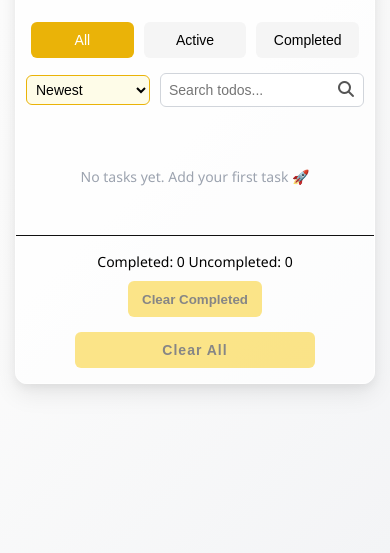
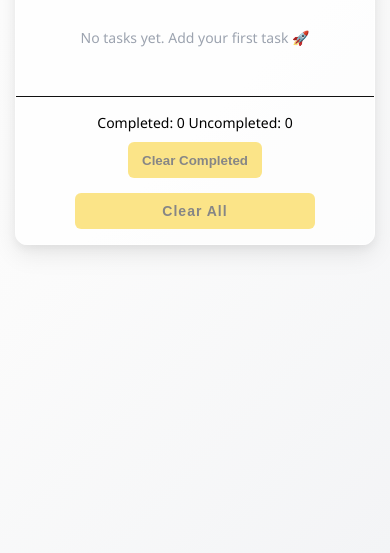
Before and after one commit to sabeena-yellutla/smart-todo-app, a plain HTML site: page index.html in a window 390 px wide. Shown: the part 291-844 px from the top of the page. Drawn offline with Linux system fonts and the light colour scheme.

Commit message:
Improve mobile layout and spacing

```diff
--- a/style.css
+++ b/style.css
@@ -445,6 +445,9 @@
  }
 
  @media (max-width: 600px) {
+     body {
+         align-items: flex-start;
+     }
 
      .add-text {
          display: none;
```
